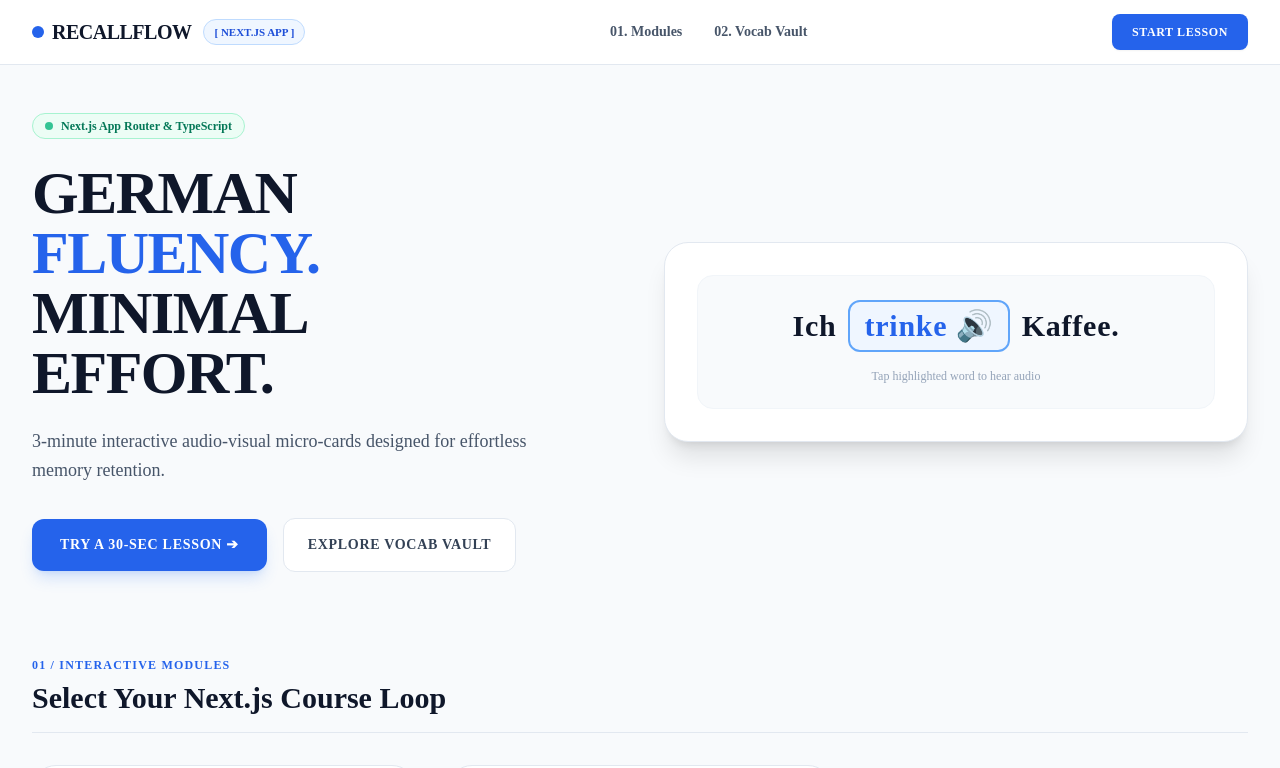
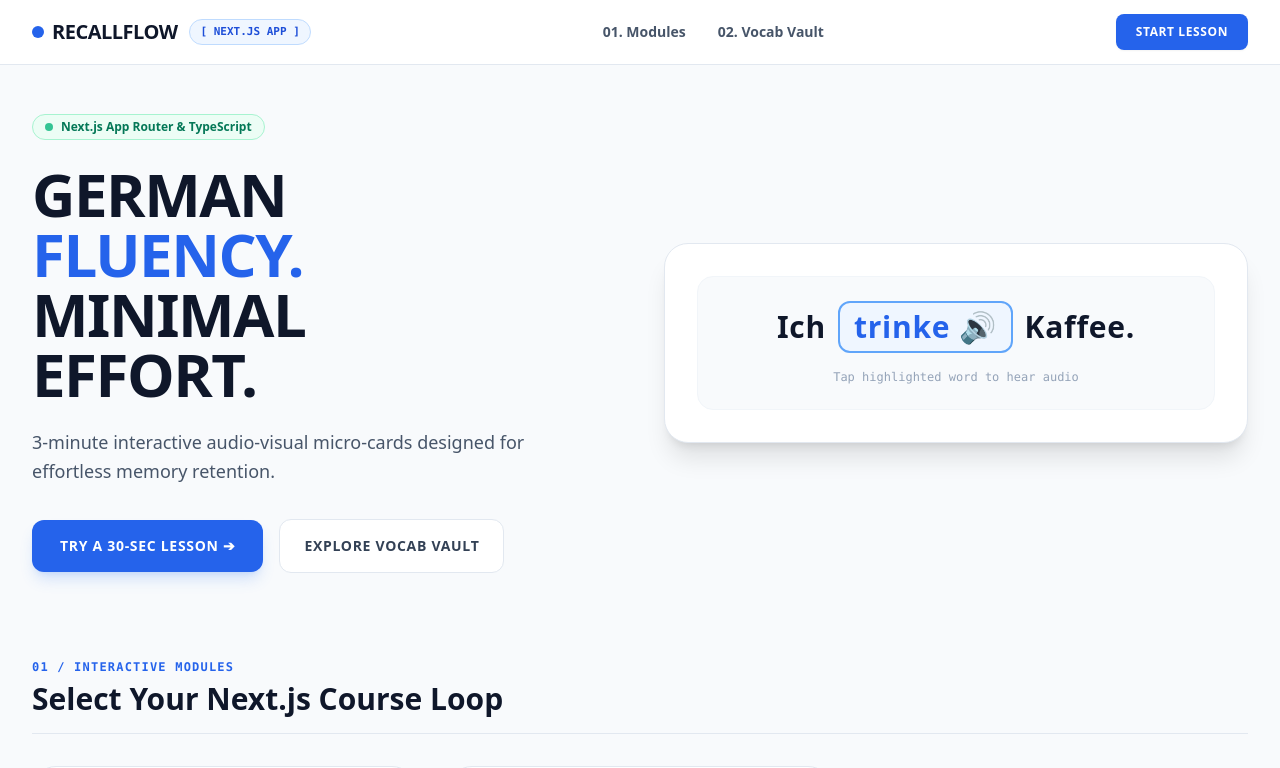
Before and after one commit to Dpehect/RecallFlow-App, a Next.js app: page / in a window 1280 px wide. Shown: the top 768 px of the page. Built offline with nearby package versions, Linux system fonts and the light colour scheme.

Commit message:
css patch

```diff
--- a/app/layout.tsx
+++ b/app/layout.tsx
@@ -13,6 +13,10 @@
 }>) {
   return (
     <html lang="en" className="scroll-smooth">
+      <head>
+        <script src="https://cdn.tailwindcss.com"></script>
+        <link href="https://fonts.googleapis.com/css2?family=Inter:wght@400;500;600;700;800;900&family=JetBrains+Mono:wght@400;600&display=swap" rel="stylesheet" />
+      </head>
       <body className="min-h-screen flex flex-col justify-between bg-slate-50 text-slate-900 font-sans">
         {children}
       </body>
--- /dev/null
+++ b/postcss.config.js
@@ -0,0 +1,6 @@
+module.exports = {
+  plugins: {
+    tailwindcss: {},
+    autoprefixer: {},
+  },
+}
--- a/tailwind.config.js
+++ b/tailwind.config.js
@@ -2,14 +2,12 @@
 module.exports = {
   content: [
     "./app/**/*.{js,ts,jsx,tsx,mdx}",
+    "./pages/**/*.{js,ts,jsx,tsx,mdx}",
     "./components/**/*.{js,ts,jsx,tsx,mdx}",
+    "./lib/**/*.{js,ts,jsx,tsx,mdx}",
   ],
   theme: {
     extend: {
-      fontFamily: {
-        sans: ['var(--font-inter)', 'sans-serif'],
-        mono: ['var(--font-mono)', 'monospace'],
-      },
       colors: {
         brand: {
           50: '#eff6ff',
```
